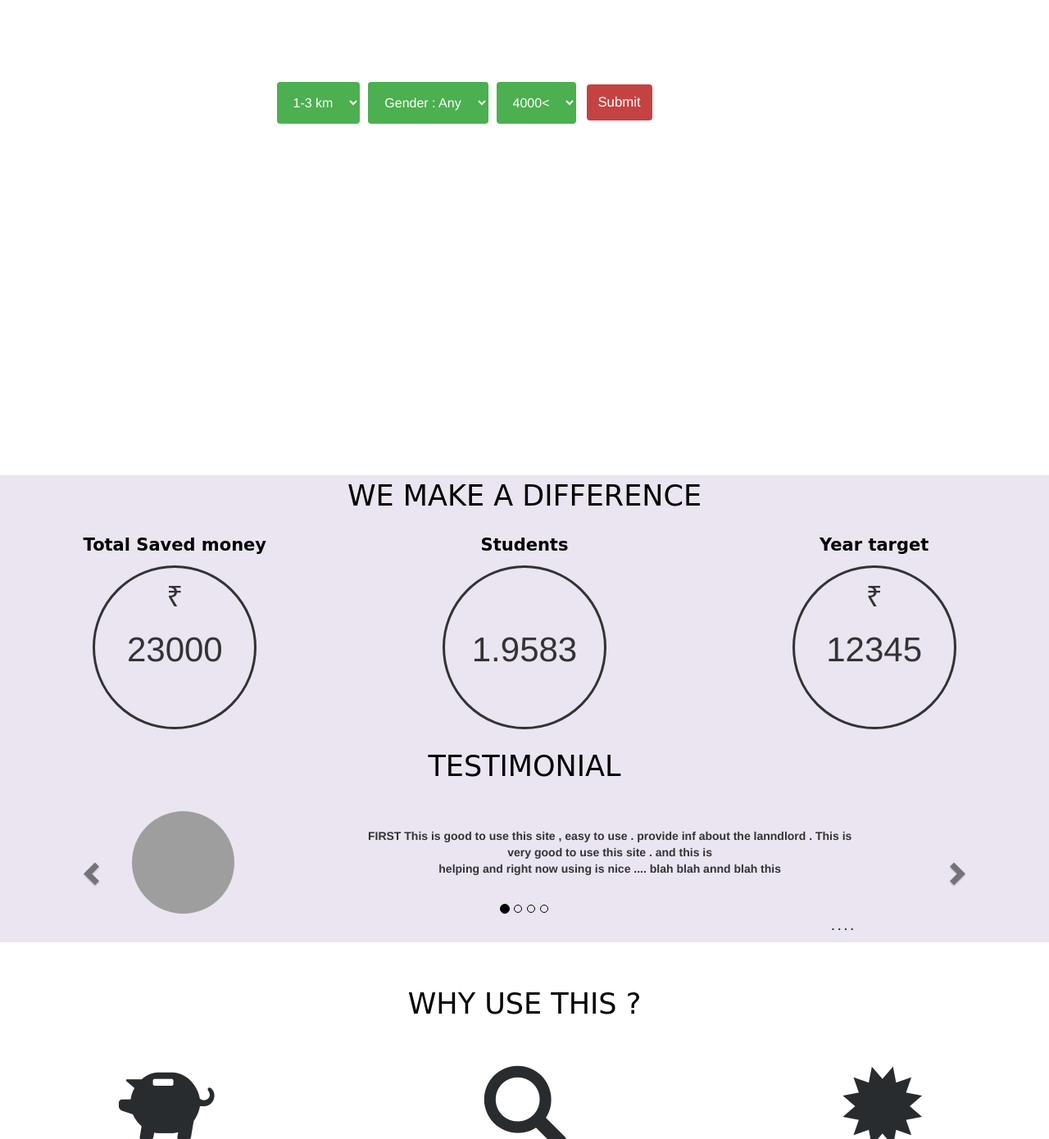
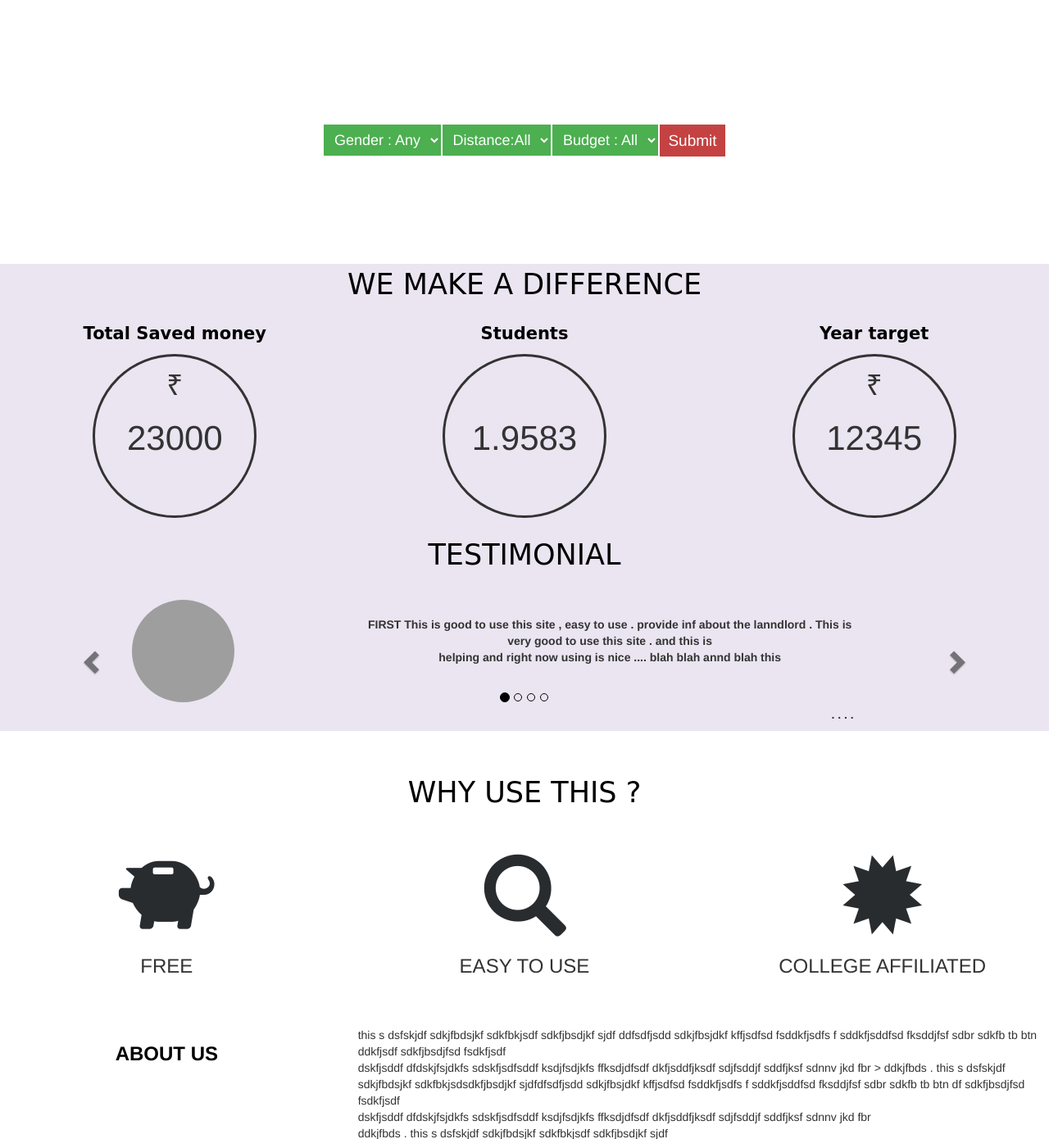
Before and after one commit to chellanivaibhav/startup-bvp1.1, a PHP site: page /learning.php in a window 1280 px wide. Shown: the part 50-1440 px from the top of the page at 82% size. Run offline with PHP 8.4, Linux system fonts and the light colour scheme; some libraries are stand-ins or nearby versions; grey boxes are pictures that could not be loaded.

Commit message:
real css filter  buttons

```diff
--- a/learning.php
+++ b/learning.php
@@ -25,6 +25,147 @@
 			});
 		});
 	</script>
+	<style>
+	.subfilter{
+			display: flex;
+			flex-wrap: wrap;
+
+		}
+		.container-fluid1{
+			display: flex;
+			flex-wrap: wrap;
+
+			float: left;
+		}
+		.xyz{
+			background-color: #4CAF50; /* Green */
+			border: none;
+			color: white;
+
+			border-radius: 0px;
+			text-align: center;
+			text-decoration: none;
+			display: inline-block;
+
+
+			cursor: pointer;
+			-webkit-transition-duration: 0.4s; /* Safari */
+			transition-duration: 0.4s;
+		}
+		.xyz:hover {
+			box-shadow: 0 12px 16px 0 rgba(0,0,0,0.24),0 17px 50px 0 rgba(0,0,0,0.19);
+		} /*start of nd width 650*/
+		@media  screen  and (max-width:650px){
+			.subfilter{
+				margin-top: 100px;
+				margin-bottom: 100px;
+
+			}
+			#filter{
+				width: 100%;
+			}
+			.btn1{
+				order: 0;
+				width: 33.33%;
+			}
+			.btn2{
+				order: 1;
+				width: 33.33%;
+
+			}
+			.btn3{
+				order: 2;
+				width: 33.33%;
+			}
+			.btn4{
+				order: 3;
+				width: 100%;
+			}
+
+			.xyz{
+				padding: 8px 8px;
+				font-size: 12px;
+				margin-left: auto;margin-right: auto; margin-top: 10px;
+
+			}
+			#submitbutton2{
+				padding: 8px;
+				margin: 10px;
+			}
+		}
+		/*end of max width 650*/
+
+
+		/*start of min width 650*/
+		@media  screen  and (min-width:650px){
+			.subfilter{
+				margin-top: 200px;
+				margin-bottom: 100px;
+			}
+			.xyz{
+				padding: 8px 8px;
+				font-size: 18px;
+				margin: 1px 0px;
+			}
+			.btn1 , .btn2 , .btn3 , .btn4 {
+				float: left;
+				padding: 1px;
+			}
+			#submitbutton2{
+				background-color: #C44242;
+				color: white;
+				margin-top: 1px;
+				border-radius: 0;
+				text-align: center;
+				padding: 6px 8px;
+				font-size: 19px;
+				}
+			#filterup{
+				width: 15%;
+				order: 0;
+			}
+			#filter{
+				margin-left: auto;
+				margin-right: auto;
+
+				width: 70%
+				order :1;
+
+			}
+			#filterdown{
+				width: 15%;
+				order: 2;
+			}
+		}
+		/*end of  min width of 650*/
+		/*start of max width of  350*/
+		@media  screen  and (max-width:350px){
+			.subfilter{
+				margin-top: 100px;
+				margin-bottom: 100px;
+
+			}
+			#filter{
+				width: 100%;
+			}
+			.xyz{
+				padding: 4px 4px;
+				font-size: 8px;
+
+			}
+		}
+		/*end of  max width of 350*/
+		#submitbutton2{
+			background-color: #C44242;
+			color: white;
+
+			border-style: none;
+
+			margin-left: auto;
+			margin-right: auto;
+		}
+	</style>
+
 
 	<!-- on hold putter  check the proper naming in it -->
 </head>
@@ -57,53 +198,48 @@
 
 	<!-- this is the input start form   -->
 	<div id="navup"><!-- this is only for navbar id -->
-	<div class="row box">
-		<div class="col-sm-3">
+	<div class="subfilter">
+	<div id="filterup"></div>
 
+	<div id="filter">
+	<form action="php/search.php" method="POST">
+	<div class="container-fluid1 dropdown btn1">
+
+
+		<select name="Gender" class="btn  btn-responsive xyz" style=""><!-- xyz for  styling -->
+			<option value="Any">Gender : Any</option>
+			<option value="Male">Male</option>
+			<option value="Female">Female</option>
+		</select>
 	</div>
-		<div class="col-sm-6">
+	<div class="container-fluid1 btn2">
 
-			<form action="php/search.php" method="POST">
-				<!--distance dropdown box it is  -->
-					<div class="dropdown dropdownbox1 ">
-						<select name="Distance" class="btn btn-default xyz" ><!-- xyz for  styling -->
+		<select name="Distance" class="btn  btn-responsive xyz"  ><!-- xyz for  styling -->
+			<option value="0">Distance:All</option>
+
 			<option value="3">1-3 km</option>
 			<option value="5">3-5 km</option>
 			<option value="7">5-7 km</option>
 		</select>
-
 	</div>
+	<div class="container-fluid1 btn3">
 
 
-				<!-- gender dropdown it is -->
-					<div class="dropdown dropdownbox1">
-
-						<select name="Gender" class="btn btn-default xyz"><!-- xyz for  styling -->
-							<option value="Any">Gender : Any</option>
-							<option value="Male">Male</option>
-							<option value="Female">Female</option>
-						</select>
-
-					</div>
-
-				<!--budget dropdown box it is  -->
-					<div class="dropdown dropdownbox1">
-
-						<select name="Budget" class="btn btn-default xyz"><!-- xyz for  styling -->
+		<select name="Budget" class="btn  btn-responsive xyz" ><!-- xyz for  styling -->
+			<option value="0<">Budget : All</option>
 			<option value="4<">4000<</option>
 			<option value="4+">4000+</option>
 			<option value="5+">5000+</option>
 		</select>
+	</div>
+	<div class="container-fluid1 btn4">
 
-					</div>
-
-				<div class="dropdownbox1">
-					<input type="submit" name="SUBMIT" class=" btn" style="background-color: #C44242; color: white; margin: 3px; border-style: none; padding: 10px;">
+		<input type="submit" name="SUBMIT" class=" btn" id="submitbutton2" >
 	</div>
 	</form>
 	</div>
-		<div class="col-sm-4">
-		</div>
+
+	<div id="filterdown"></div>
 	</div>
 	<!-- this is input form end  -->
 
--- a/stylelearning.css
+++ b/stylelearning.css
@@ -1,7 +1,8 @@
 body{
 
-        overflow-x: hidden;
+       overflow-x: hidden !important;
         overflow-y: scroll;
+        width: 100%;
 }
 /*this is navbar styling*/
 .navbar {
@@ -37,7 +38,7 @@ body{
 
 .box{
     margin-top: 50px;
-
+   overflow-x: hidden !important;
     height: 580px;
 
 
@@ -49,23 +50,7 @@ body{
     margin-top: 20%;
 
 }
-/*filter dropdown it is*/
-.dropdownbox1{
-margin-left: 10px;
 
-margin-bottom: 10px;
-margin-top: 100px;
-float:left;
-}
-
-.xyz{
-     background-color: #4CAF50;
-    color: white;
-    padding: 16px;
-    font-size: 16px;
-    border: none;
-    cursor: pointer;
-}
 /*make differ , testominal heading*/
 
 .make_differ_text{
```
Also changed, not shown: demo.html (added, +184 -0 lines), php/signup.php (+13 -2 lines), signup/signin.php (+14 -2 lines). Lines whose indentation alone changed are shown as unchanged.
